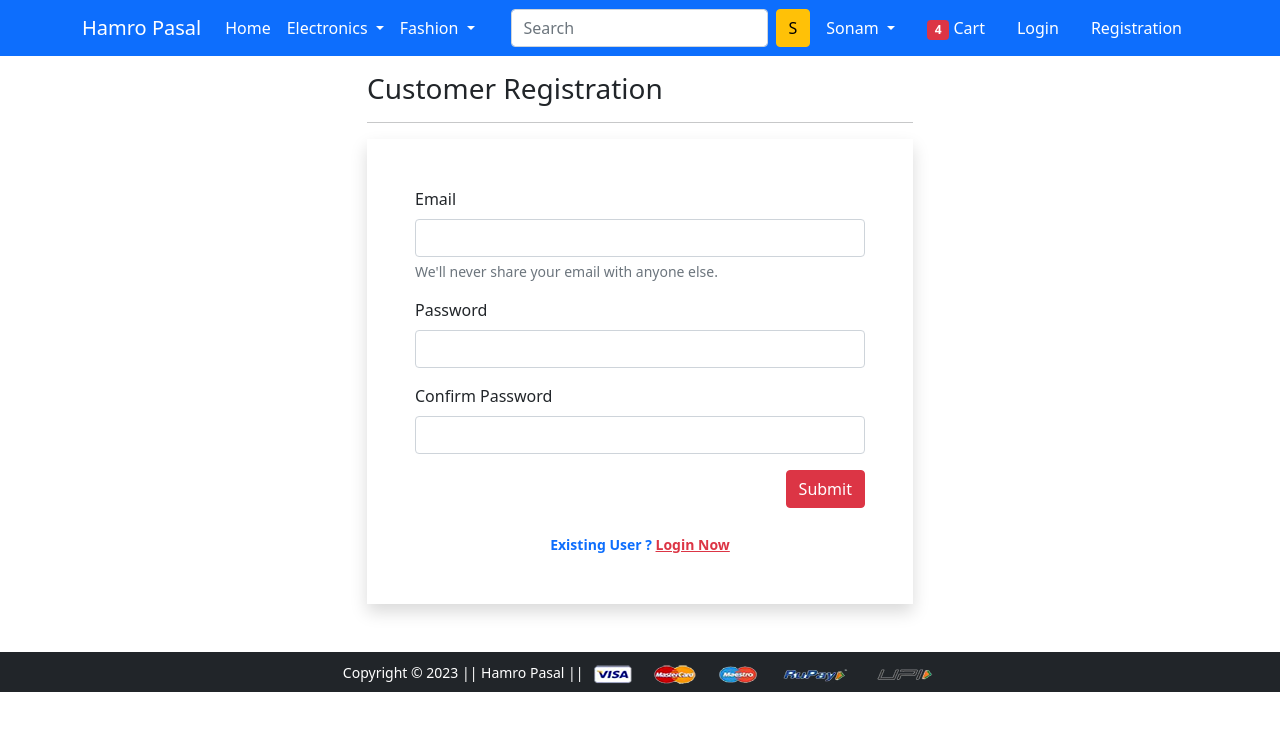
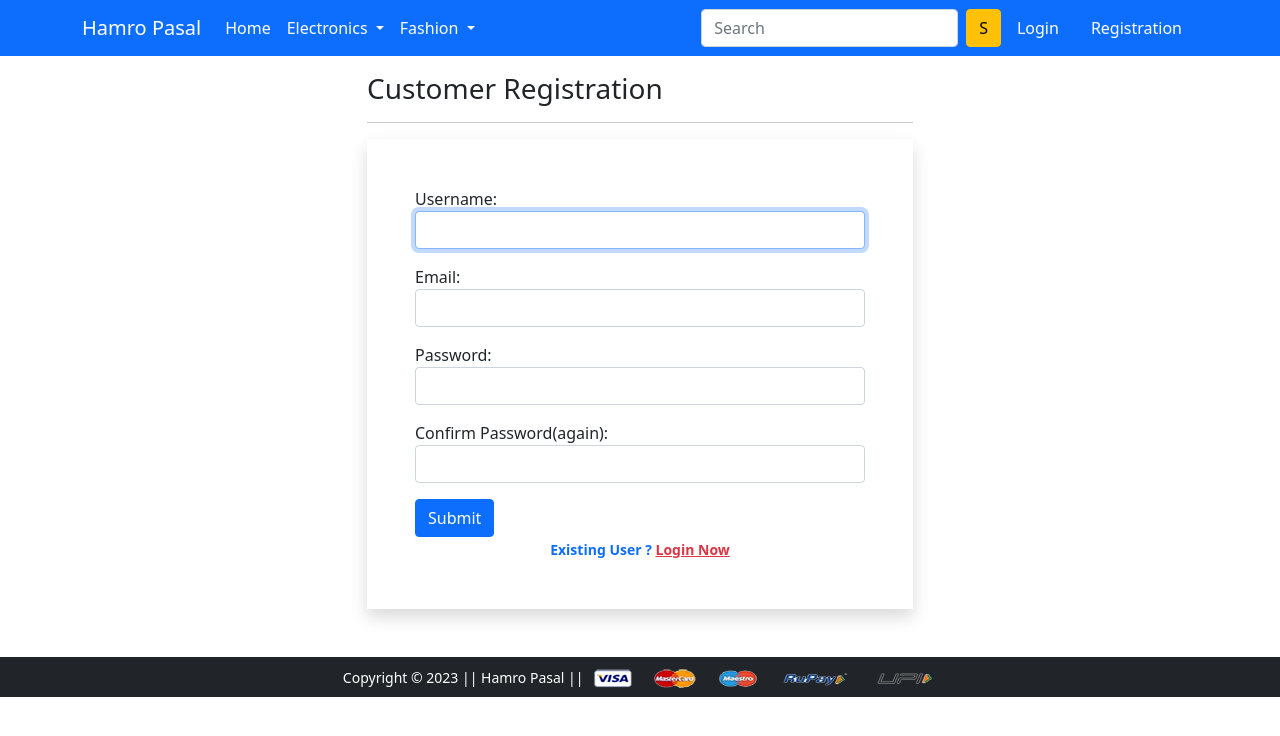
Before and after one commit to acharyapuru/Hamro_Pasal, a Django app: page /registration/ in a window 1280 px wide. Shown: the top 736 px of the page. Run offline with Django 4.2, Linux system fonts and the light colour scheme; some libraries are stand-ins or nearby versions.

Commit message:
login & registration work finished

```diff
--- a/Ecommerce/settings.py
+++ b/Ecommerce/settings.py
@@ -127,3 +127,4 @@ DEFAULT_AUTO_FIELD = 'django.db.models.BigAutoField'
 
 MEDIA_URL='/media/'
 MEDIA_ROOT=BASE_DIR / 'media'
+LOGIN_REDIRECT_URL='/profile/'
--- /dev/null
+++ b/app/forms.py
@@ -0,0 +1,19 @@
+from django import forms
+from django.contrib.auth.forms import UserCreationForm,AuthenticationForm,UsernameField
+from django.contrib.auth.models import User
+from django.utils.translation import gettext,gettext_lazy as _
+
+class CustomerRegistrationForm(UserCreationForm):
+    password1=forms.CharField(label='Password',widget=forms.PasswordInput(attrs={'class':'form-control'}))
+    password2=forms.CharField(label='Confirm Password(again)', widget=forms.PasswordInput(attrs={'class':'form-control'}))
+    email=forms.EmailField(label='Email',required=True,widget=forms.EmailInput(attrs={'class':'form-control'}))
+    class Meta:
+        model=User
+        fields=['username','email','password1','password2']
+        widgets={
+            'username':forms.TextInput(attrs={'class':'form-control'})
+        }
+
+class LoginForm(AuthenticationForm):
+    username=UsernameField(widget=forms.TextInput(attrs={'autofocus':True,'class':'form-control'}))
+    password = forms.CharField(label=_("password"),strip=False,widget=forms.PasswordInput(attrs={'autocomplete':'current-password','class':'form-control'}))
--- a/app/templates/app/base.html
+++ b/app/templates/app/base.html
@@ -58,6 +58,7 @@
          </form>
          <div>
           <ul class="navbar-nav me-auto mb-2 mb-lg-0">
+          {% if request.user.is_authenticated %}
            <li class="nav-item dropdown mx-2">
               <a class="nav-link dropdown-toggle text-white" href="#" id="profileDropdown" role="button" data-bs-toggle="dropdown" aria-expanded="false">
                 Sonam
@@ -66,18 +67,20 @@
                 <li><a class="dropdown-item" href="{% url 'profile' %}">Profile</a></li>
                 <li><a class="dropdown-item" href="{% url 'orders' %}">Orders</a></li>
                 <li><a class="dropdown-item" href="{% url 'changepassword' %}">Change Password</a></li>
-                <li><a class="dropdown-item" href="#">Logout</a></li>
+                <li><a class="dropdown-item" href="{% url 'logout' %}">Logout</a></li>
               </ul>
             </li>
             <li class="nav-item mx-2">
              <a href="{% url 'add-to-cart' %}" class="nav-link text-white"><span class="badge bg-danger">4</span> Cart </a>
             </li>
+          {% else %}
             <li class="nav-item mx-2">
              <a href="{% url 'login' %}" class="nav-link text-white">Login</a>
             </li>
             <li class="nav-item mx-2">
              <a href="{% url 'customerregistration' %}" class="nav-link text-white">Registration</a>
             </li>
+          {% endif %}
           </ul>
          </div>
        </div>
--- a/app/templates/app/customerregistration.html
+++ b/app/templates/app/customerregistration.html
@@ -9,25 +9,22 @@
    <hr>
 
    <form action="" method="post" novalidate class="shadow p-5">
-    <div class="mb-3">
-     <label for="inputEmail4" class="form-label">Email</label>
-     <input type="email" class="form-control" id="inputEmail4">
-     <div id="emailHelp" class="form-text">We'll never share your email with anyone else.</div>
+    {% if messages %}
+     {% for message in messages %}
+      <p {% if message.tags %} class="alert alert-{{message.tags}} mb-5" {% endif %}>{{message}}</p>
+     {% endfor %}
+    {% endif %}
+      {% csrf_token %}
+    {% for fm  in form %}
+     <div class="form-group mb-3">
+      {{fm.label_tag}}{{fm}} <small class="text-danger">{{fm.errors|striptags}}</small>
+     </div>
+    {% endfor %}
+    <input type="submit" value="Submit" class="btn btn-primary">
+    <br>
+    <div class="text-center text-primary fw-bold">
+      <small>Existing User ? <a href="{% url 'login' %}" class="text-danger">Login Now</a></small>
     </div>
-    <div class="mb-3">
-     <label for="inputPassword1" class="form-label">Password</label>
-     <input type="password" class="form-control" id="inputPassword1">
-    </div>
-    <div class="mb-3">
-     <label for="inputPassword2" class="form-label">Confirm Password</label>
-     <input type="password" class="form-control" id="inputPassword2">
-    </div>
-    <div class="text-end">
-     <button type="button" class="btn btn-danger">Submit</button>
-    </div>
-    <br>
-    <div class="text-center text-primary fw-bold"><small>Existing User ? <a href="{% url 'login' %}"
-       class="text-danger">Login Now</a> </small></div>
     {% if form.non_field_errors %}
     {% for error in form.non_field_errors %}
     <p class="alert alert-danger my-3">{{error}}</p>
--- a/app/urls.py
+++ b/app/urls.py
@@ -2,6 +2,8 @@ from django.urls import path
 from app import views
 from django.conf import settings
 from django.conf.urls.static import static
+from django.contrib.auth import views as auth_views
+from .forms import LoginForm
 urlpatterns = [
     path('', views.ProductView.as_view(),name='home'),
     path('product-detail/<int:id>/', views.ProductDetailView.as_view(), name='product-detail'),
@@ -13,7 +15,8 @@ urlpatterns = [
     path('changepassword/', views.change_password, name='changepassword'),
     path('mobile/', views.mobile, name='mobile'),
     path('mobile/<slug:data>',views.mobile,name='mobiledata'),
-    path('login/', views.login, name='login'),
-    path('registration/', views.customerregistration, name='customerregistration'),
+    path('accounts/login/', auth_views.LoginView.as_view(template_name='app/login.html',authentication_form=LoginForm), name='login'),
+    path('logout/',auth_views.LogoutView.as_view(next_page='login'),name='logout'),
+    path('registration/', views.CustomerRegistrationView.as_view(), name='customerregistration'),
     path('checkout/', views.checkout, name='checkout'),
 ]+ static(settings.MEDIA_URL,document_root=settings.MEDIA_ROOT)
--- a/app/views.py
+++ b/app/views.py
@@ -1,6 +1,8 @@
 from django.shortcuts import render
 from django.views import View
 from app.models import Customer,Product,Cart,OrderPlaced
+from .forms import CustomerRegistrationForm
+from django.contrib import messages
 
 # def home(request):
 #  return render(request, 'app/home.html')
@@ -46,11 +48,20 @@ def mobile(request,data=None):
   mobiles=Product.objects.filter(category='M').filter(discounted_price__gt=20000)
  return render(request, 'app/mobile.html',{'mobiles':mobiles})
 
-def login(request):
- return render(request, 'app/login.html')
 
-def customerregistration(request):
- return render(request, 'app/customerregistration.html')
+
+# def customerregistration(request):
+#  return render(request, 'app/customerregistration.html')
+class CustomerRegistrationView(View):
+ def get(self,request):
+  form=CustomerRegistrationForm()
+  return render(request,'app/customerregistration.html',{'form':form})
+ def post(self,request):
+  form=CustomerRegistrationForm(request.POST)
+  if form.is_valid():
+   form.save()
+   messages.success(request,'Congratulations !!! Registered Successfully')
+  return render(request,'app/customerregistration.html',{'form':form})
 
 def checkout(request):
  return render(request, 'app/checkout.html')
```
Also changed, not shown: app/templates/app/login.html (+15 -12 lines), db.sqlite3.
